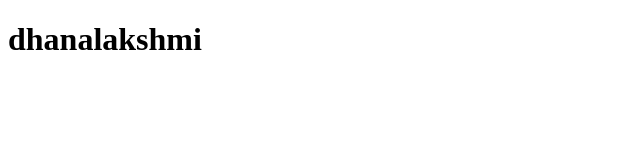
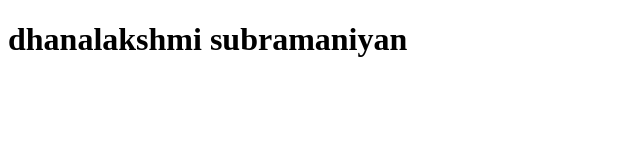
Before and after one commit to dhanalakshmi-2006/dbms, a plain HTML site: page index.html in a window 1280 px wide. Shown: the whole page, without its empty margins (0-640 px from the left). Drawn offline with Linux system fonts and the light colour scheme.

Commit message:
Update index.html

```diff
--- a/index.html
+++ b/index.html
@@ -6,7 +6,7 @@
     <title>Document</title>
 </head>
 <body>
-    <h1>dhanalakshmi</h1>
+    <h1>dhanalakshmi subramaniyan</h1>
 
 </body>
 </html>
```
